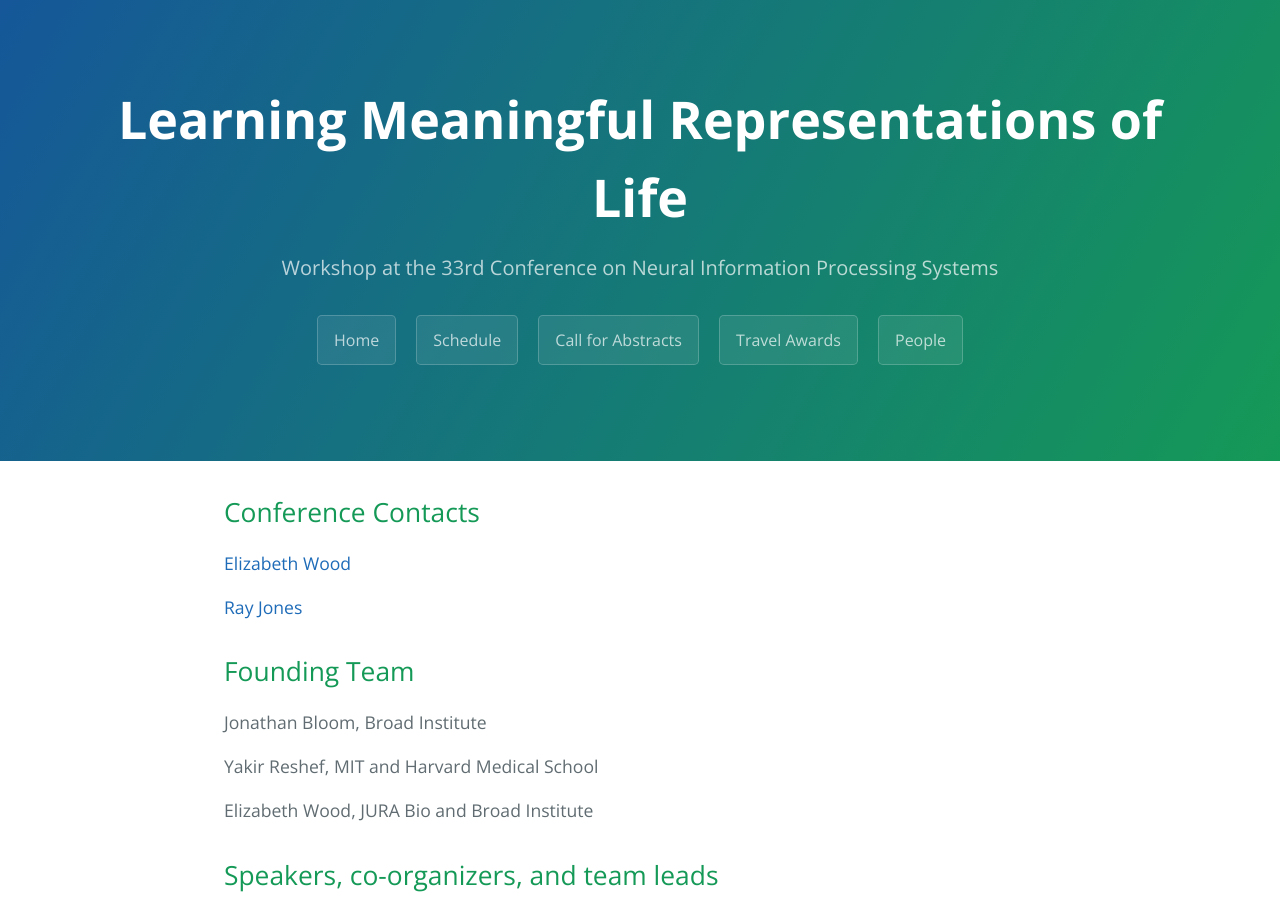
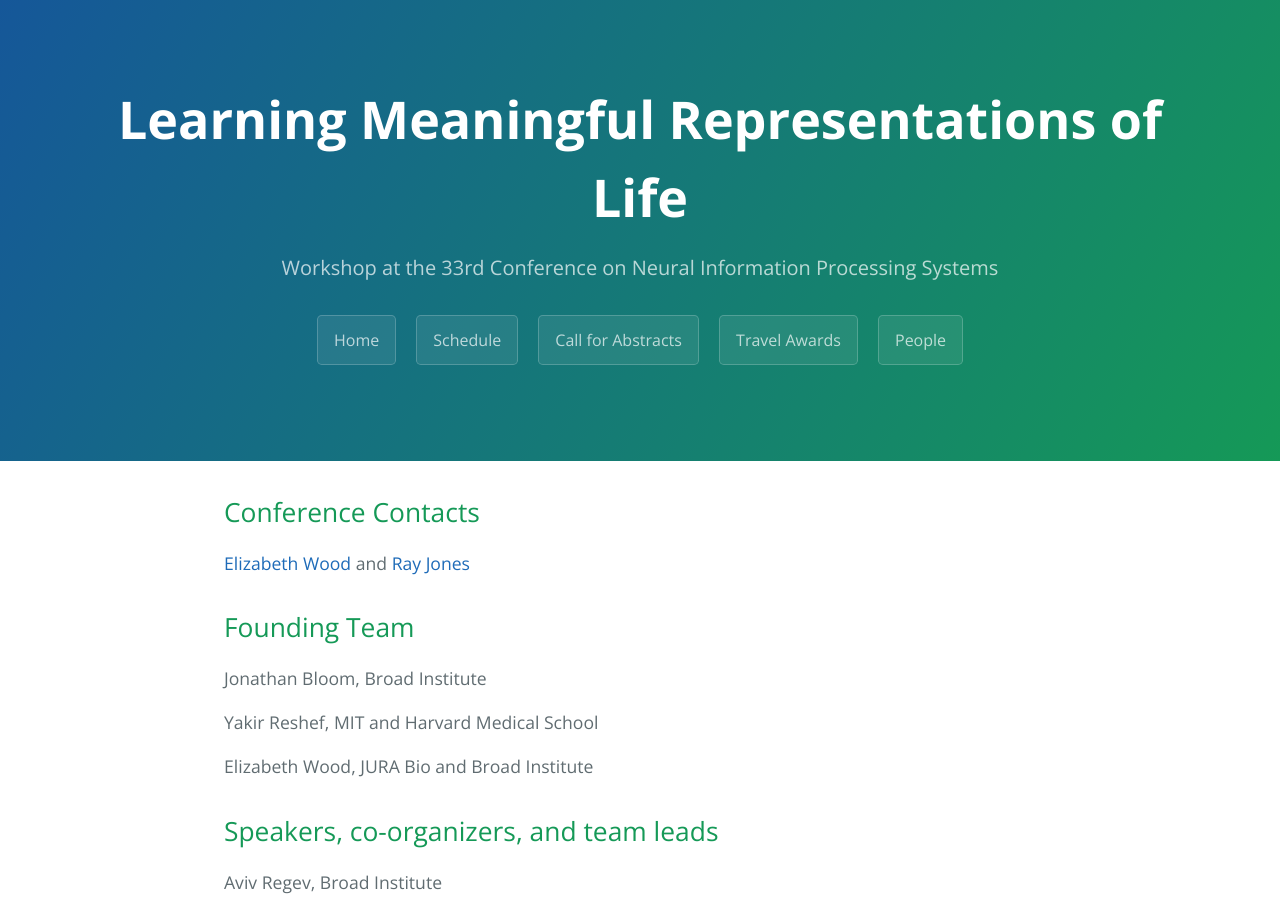
Before and after one commit to lmrl-bio/lmrl-bio.github.io, a Jekyll site: the page built from people.md, in a window 1280 px wide and 900 px high. Built offline with Jekyll 4.4.1, drawn with Linux system fonts in a browser that asks for light colours; our own code applies the rules of GitHub Pages for plain Markdown files.

Commit message:
Update people.md

```diff
--- a/people.md
+++ b/people.md
@@ -3,9 +3,7 @@ layout: default
 ---
 ## Conference Contacts
 
-<a href="mailto:lmrl.neurips.2019@gmail.com">Elizabeth Wood</a>
-
-<a href="lmrl.neurips.2019@gmail.com">Ray Jones</a>
+<a href="mailto:lmrl.neurips.2019@gmail.com">Elizabeth Wood</a> and <a href="lmrl.neurips.2019@gmail.com">Ray Jones</a>
 
 ## Founding Team
 
```
